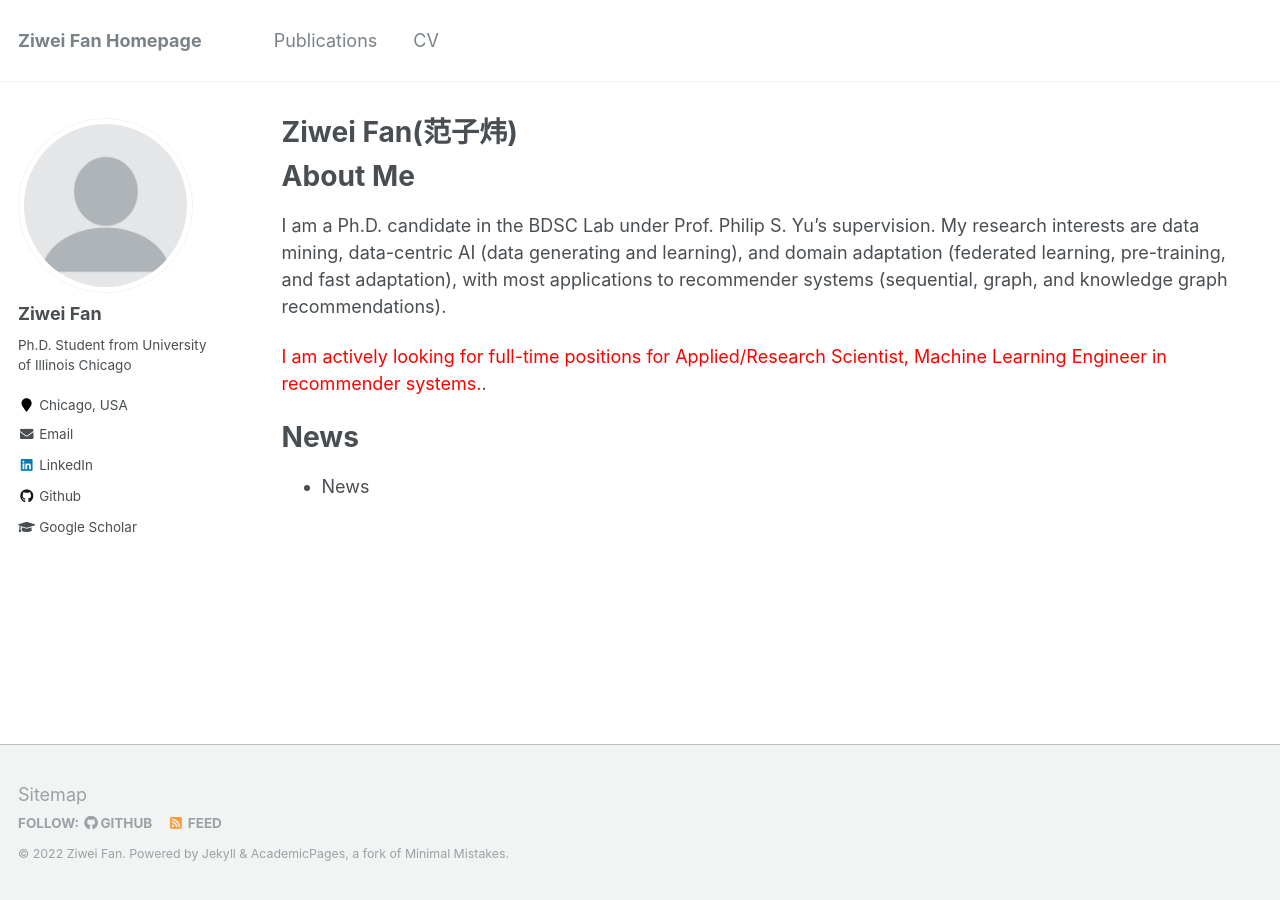
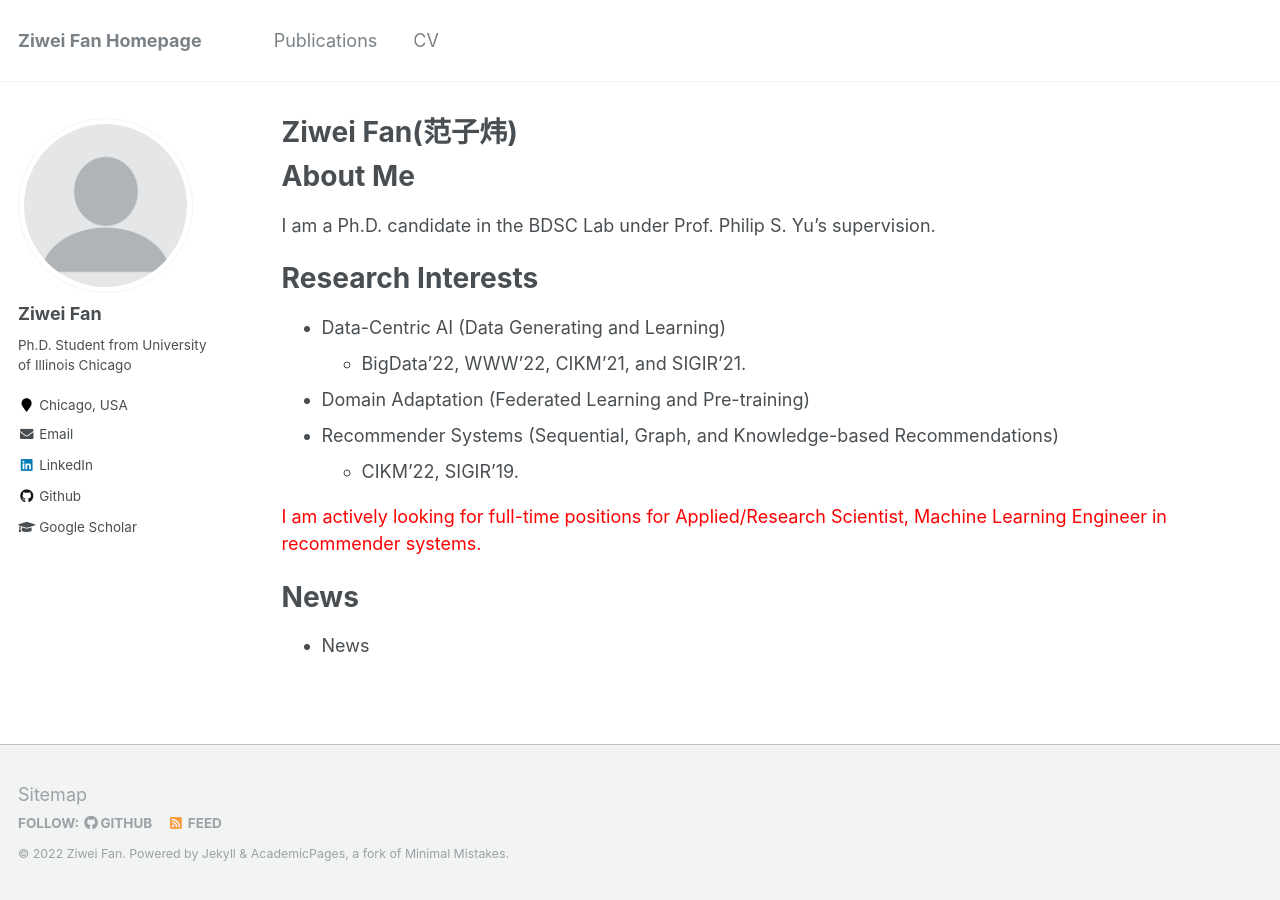
Before and after one commit to ziwei-fan/ziwei-fan.github.io, a Jekyll site: the page built from _pages/about.md, in a window 1280 px wide. Built offline with Jekyll 4.4.1, drawn with Linux system fonts in a browser that asks for light colours.

Commit message:
Update about.md

```diff
--- a/_pages/about.md
+++ b/_pages/about.md
@@ -11,9 +11,16 @@ redirect_from:
 
 
 # About Me
-I am a Ph.D. candidate in the BDSC Lab under Prof. Philip S. Yu's supervision. My research interests are data mining, data-centric AI (data generating and learning), and domain adaptation (federated learning, pre-training, and fast adaptation), with most applications to recommender systems (sequential, graph, and knowledge graph recommendations).
+I am a Ph.D. candidate in the BDSC Lab under Prof. Philip S. Yu's supervision.
 
-<span style="color:red">I am actively looking for full-time positions for Applied/Research Scientist, Machine Learning Engineer in recommender systems.</span>.
+# Research Interests
+* Data-Centric AI (Data Generating and Learning)
+	* BigData'22, WWW'22, CIKM'21, and SIGIR'21.
+* Domain Adaptation (Federated Learning and Pre-training)
+* Recommender Systems (Sequential, Graph, and Knowledge-based Recommendations)
+	* CIKM'22, SIGIR'19.
+
+<span style="color:red">I am actively looking for full-time positions for Applied/Research Scientist, Machine Learning Engineer in recommender systems.</span>
 
 # News
 * News
```
